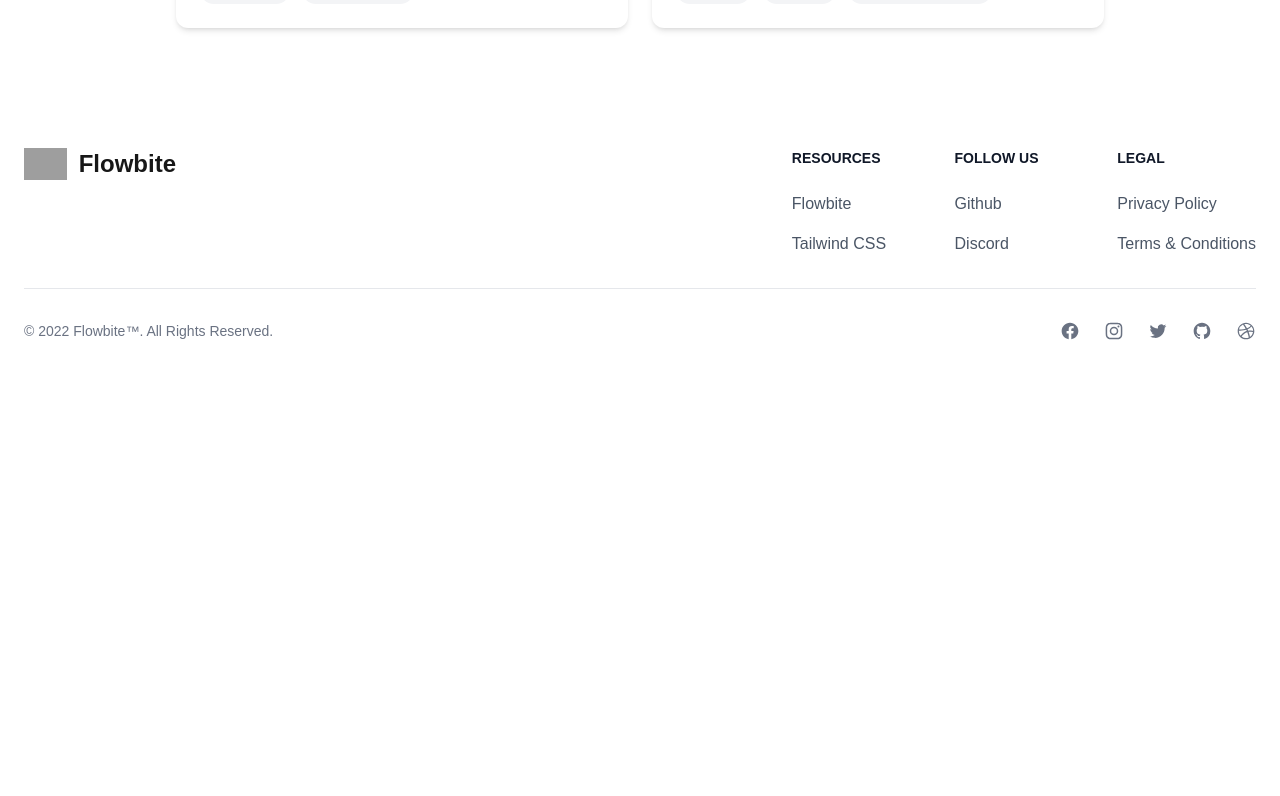
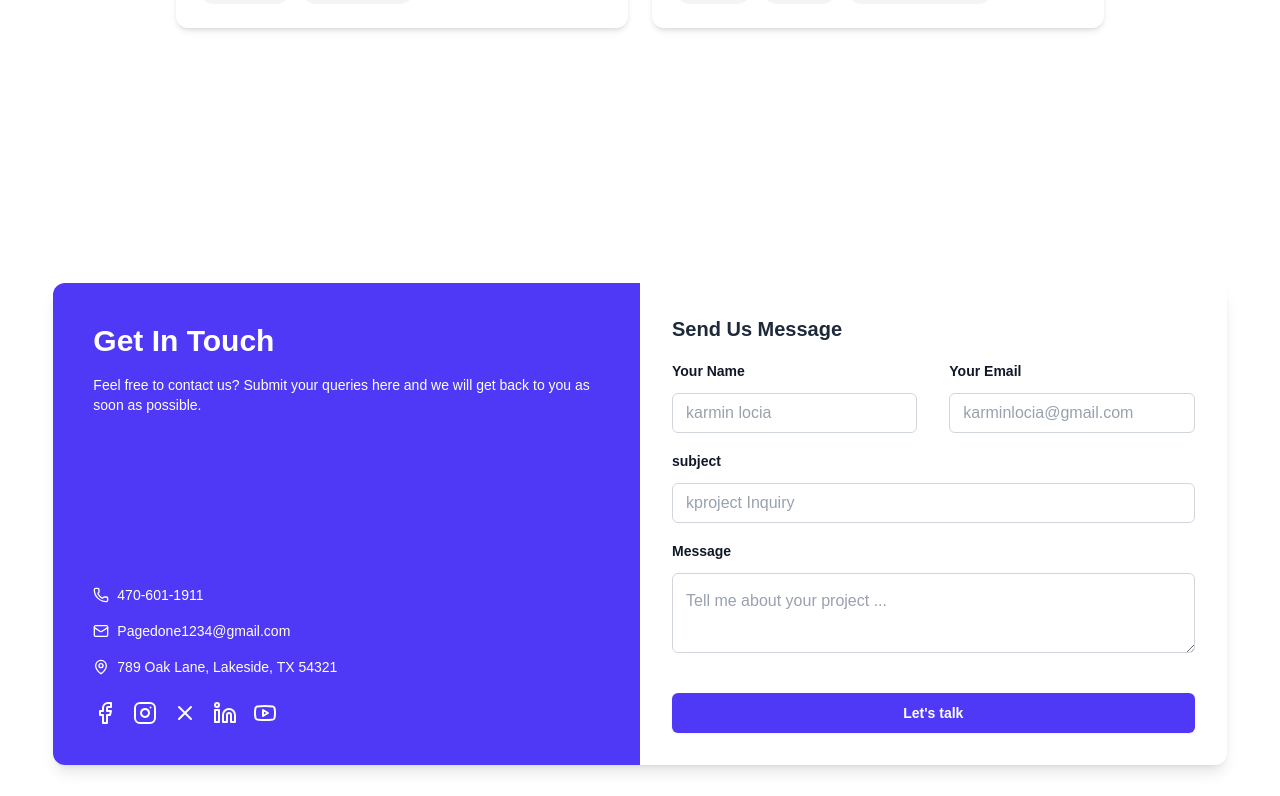
Before and after one commit to boumazian/Fad-portfolio, a Next.js app: page / in a window 1280 px wide. Shown: the part 1144-1940 px from the top of the page. Before the commit the page ends 1509 px from the top, so only its background shows below. Built offline with nearby package versions, Linux system fonts and the light colour scheme; grey boxes are pictures that could not be loaded.

Commit message:
contqctsection

```diff
--- a/src/app/page.tsx
+++ b/src/app/page.tsx
@@ -1,3 +1,4 @@
+import Contact from "@/components/contactSection";
 import Footer from "@/components/footer";
 import Hero from "@/components/hero";
 import Navbar from "@/components/navbar";
@@ -9,8 +10,8 @@
     <Navbar></Navbar>
     <Hero></Hero>
     <Skills></Skills>
+    <Contact></Contact>
     <Footer ></Footer>
-
     </>
   );
 }
--- /dev/null
+++ b/src/components/contactSection.tsx
@@ -0,0 +1,15 @@
+import ContactLeft from "./ui/contactLeft";
+import ContactReight from "./ui/contactReight";
+
+export default function ContactSection() {
+  return (
+<div className="min-h-screen bg-white flex items-center justify-center py-6">
+      <div className=" grid grid-cols-1 md:grid-cols-2 w-full sm:max-w-11/12 shadow-lg rounded-xl overflow-hidden">
+        <ContactLeft />
+        <div className=" p-8">
+          <ContactReight />
+        </div>
+      </div>
+    </div>
+  );
+}
--- /dev/null
+++ b/src/components/ui/contactLeft.tsx
@@ -0,0 +1,44 @@
+import { Phone, Mail, MapPin } from "lucide-react";
+import {
+  Facebook,
+  Instagram,
+  Youtube,
+  Linkedin,
+  X,
+} from "lucide-react";
+export default function ContactLeft (){
+    return (
+        <>
+          <div className="bg-indigo-600 text-white p-10 flex flex-col justify-between">
+      <div>
+        <h2 className="text-3xl font-bold">Get In Touch</h2>
+        <p className="mt-4 text-sm">
+          Feel free to contact us? Submit your queries here and we will get back to you as soon as possible.
+        </p>
+      </div>
+      <div className="mt-8">
+        <div className="space-y-4 text-sm">
+      <div className="flex items-center gap-2">
+        <Phone className="w-4 h-4" /> 470-601-1911
+      </div>
+      <div className="flex items-center gap-2">
+        <Mail className="w-4 h-4" /> Pagedone1234@gmail.com
+      </div>
+      <div className="flex items-center gap-2">
+        <MapPin className="w-4 h-4" /> 789 Oak Lane, Lakeside, TX 54321
+      </div>
+    </div>
+        <div className="mt-6">
+          <div className="flex space-x-4">
+      <Facebook className="hover:text-gray-300" />
+      <Instagram className="hover:text-gray-300" />
+      <X className="hover:text-gray-300" />
+      <Linkedin className="hover:text-gray-300" />
+      <Youtube className="hover:text-gray-300" />
+    </div>
+        </div>
+      </div>
+    </div>
+        </>
+    )
+}
--- /dev/null
+++ b/src/components/ui/contactReight.tsx
@@ -0,0 +1,50 @@
+// components/contact/ContactForm.tsx
+
+
+export default function ContactReight() {
+
+
+  return (
+    <form className="space-y-4">
+      <h3 className="text-xl font-bold text-gray-800">Send Us Message</h3>
+
+      <div className="grid grid-cols-1 gap-x-8 gap-y-6 sm:grid-cols-2">
+      <div>
+        <label htmlFor="name" className="block text-sm/6 font-semibold text-gray-900">Your Name</label>
+        <div className="mt-2.5">
+          <input id="name" type="text"placeholder="karmin locia"  name="name" autoComplete="name" className="block w-full rounded-md bg-white px-3.5 py-2 text-base text-gray-900 outline-1 -outline-offset-1 outline-gray-300 placeholder:text-gray-400 focus:outline-2 focus:-outline-offset-2 focus:outline-indigo-600" />
+        </div>
+      </div>
+      <div>
+        <label htmlFor="email" className="block text-sm/6 font-semibold text-gray-900">Your Email</label>
+        <div className="mt-2.5">
+          <input id="email" type="text" placeholder="karminlocia@gmail.com" name="email" autoComplete="family-name" className="block w-full rounded-md bg-white px-3.5 py-2 text-base text-gray-900 outline-1 -outline-offset-1 outline-gray-300 placeholder:text-gray-400 focus:outline-2 focus:-outline-offset-2 focus:outline-indigo-600" />
+        </div>
+      </div>
+      </div>
+
+      <div>
+        <label htmlFor="first-name" className="block text-sm/6 font-semibold text-gray-900">subject</label>
+        <div className="mt-2.5">
+          <input id="subject" type="text" placeholder="kproject Inquiry" name="subject" autoComplete="subject" className="block w-full rounded-md bg-white px-3.5 py-2 text-base
+           text-gray-900 outline-1 -outline-offset-1 outline-gray-300 placeholder:text-gray-400 focus:outline-2 focus:-outline-offset-2 focus:outline-indigo-600" />
+        </div>
+      </div>
+
+      <div className="sm:col-span-2">
+        <label htmlFor="message" className="block text-sm/6 font-semibold text-gray-900">Message</label>
+        <div className="mt-2.5">
+          <textarea id="message"  placeholder="Tell me about your project ..." name="message"  className="block w-full rounded-md bg-white px-3.5 py-4 text-base text-gray-900 outline-1 -outline-offset-1
+           outline-gray-300 placeholder:text-gray-400 focus:outline-2 focus:-outline-offset-2 focus:outline-indigo-600"></textarea>
+        </div>
+      </div>
+
+    <div className="mt-10">
+      <button type="submit" className="block w-full rounded-md bg-indigo-600 px-3.5 py-2.5 text-center text-sm font-semibold text-white shadow-xs hover:bg-indigo-500 focus-visible:outline-2
+      focus-visible:outline-offset-2 focus-visible:outline-indigo-600">Let's talk</button>
+    </div>
+
+
+    </form>
+  );
+}
```
Also changed, not shown: package.json (+7 -6 lines), 1 other file (tests, documents, lock files or other folders).
